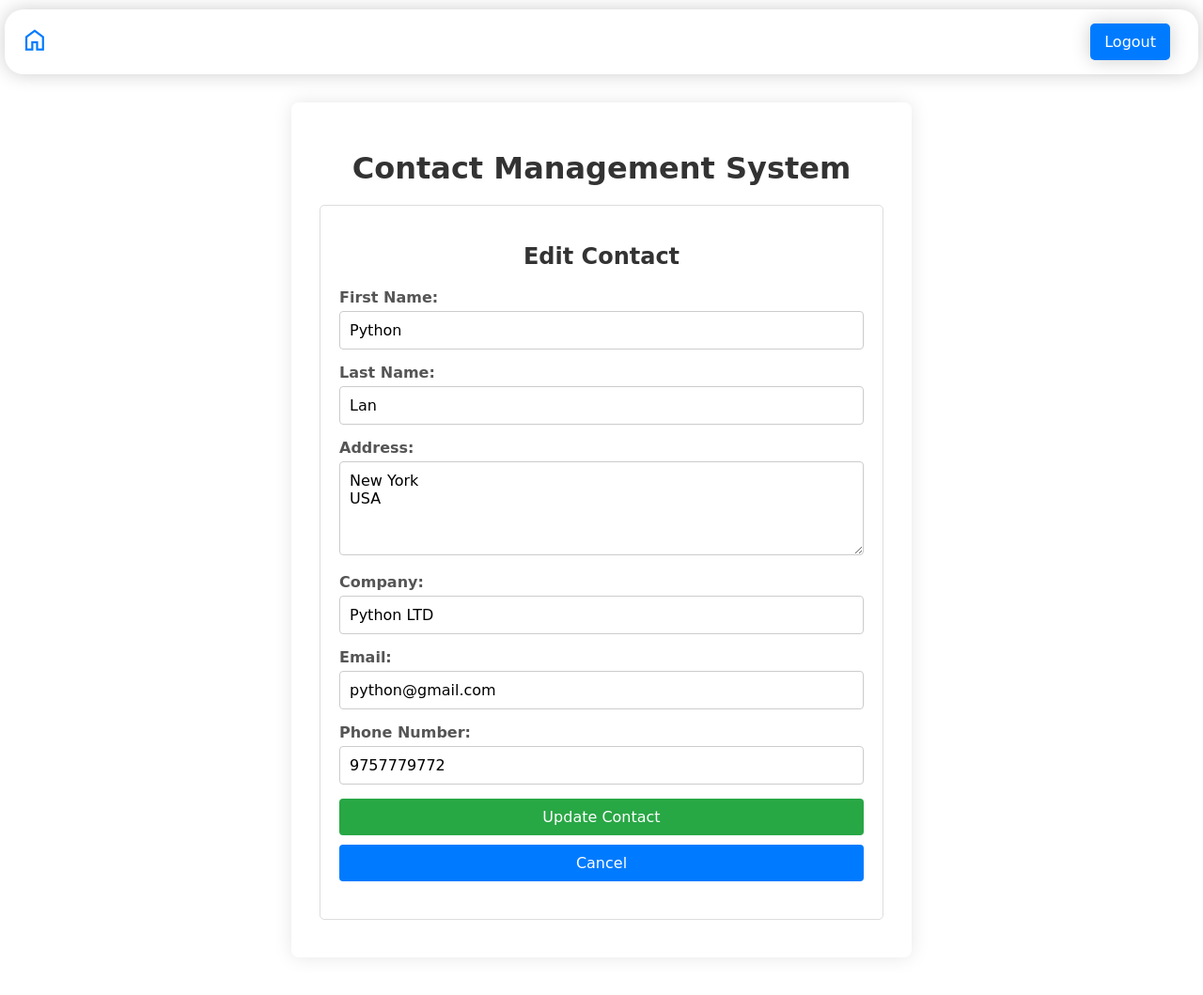
After one commit to joswinemmanuel/Contact-Management-System, a Flask app: page /edit/2 in a window 1280 px wide. The commit adds this page. Shown: the whole page at 94% size. Run offline with Flask 3, Linux system fonts and the light colour scheme; a user stored in the database is signed in.

Commit message:
Edit Contact feature added, both frontend and backend with notification capability

```diff
--- a/app.py
+++ b/app.py
@@ -108,7 +108,7 @@ def login():
                 session['user_id'] = user.id
                 session['first_name'] = user.first_name
                 session['last_name'] = user.last_name
-                flash(f"{session['first_name']} successfully Logged In", "primary")
+                flash(f"Welcome back, { session['first_name'] }! You have successfully logged in", "primary")
                 return redirect(url_for('contacts'))
             elif user:
                 flash("Password is incorrect", "danger")
@@ -123,7 +123,7 @@ def login():
 @login_required
 def logout():
     session.pop('user_id', None)
-    flash(f"{session['first_name']} successfully Logged out", "primary")
+    flash(f"Goodbye, { session['first_name'] }! You have been logged out safely", "primary")
     return redirect(url_for('login'))
 
 @app.route("/contacts")
@@ -186,22 +186,52 @@ def add_contact():
     flash("New contact added", "info")
     return redirect("/contacts")
 
+@app.route("/edit/<int:contact_id>", methods=["GET"])
+@login_required
+def edit_contact(contact_id):
+    with app.app_context():
+        contact = db.session.get(Contact, contact_id)
+        if contact and contact.created_by_user_id == session['user_id']:
+            return render_template("edit-contact.html", contact=contact)
+        else:
+            flash("Contact not found", "danger")
+            return redirect(url_for('contacts'))
+
+@app.route("/edit/<int:contact_id>", methods=["POST"])
+@login_required
+def update_contact(contact_id):
+    with app.app_context():
+        contact = db.session.get(Contact, contact_id)
+        if contact and contact.created_by_user_id == session['user_id']:
+            contact.first_name = request.form.get("first_name")
+            contact.last_name = request.form.get("last_name")
+            contact.address = request.form.get("address")
+            contact.company = request.form.get("company")
+            contact.email = request.form.get("email")
+            contact.phone_number = request.form.get("phone_number")
+            db.session.commit()
+            flash(f"Contact Edited", "info")
+            return redirect(url_for('contacts'))
+        else:
+            flash("Contact not found")
+            return redirect(url_for('contacts'))
+
+
 @app.route("/delete/<int:contact_id>", methods=["POST"])
 @login_required
 def delete_contact_mvc(contact_id):
     with app.app_context():
         contact = db.session.get(Contact, contact_id)
         if contact and contact.created_by_user_id == session['user_id']:
-            flash
             db.session.delete(contact)
             db.session.commit()
-        flash("Contact deleted")
+        flash("Contact Deleted")
         return redirect("/contacts")
 
 # REST API Routes
 
 @app.route("/api/contacts", methods=["GET"])
-def get_contacts():
+def get_contacts_api():
     with app.app_context():
         contacts = db.session.execute(db.select(Contact)).scalars().all()
         if contacts:
@@ -210,7 +240,7 @@ def get_contacts():
             return jsonify({"message": "No contacts available"}), 404
 
 @app.route("/api/contacts/<int:contact_id>", methods=["GET"])
-def get_contact(contact_id):
+def get_contact_api(contact_id):
     with app.app_context():
         contact = db.session.get(Contact, contact_id)
         if contact:
@@ -219,7 +249,7 @@ def get_contact(contact_id):
             return jsonify({"message": "Contact not found"}), 404
 
 @app.route("/api/contacts", methods=["POST"])
-def create_contact():
+def create_contact_api():
     data = request.get_json()
     if not data or "name" not in data or "email" not in data or "phone" not in data:
         return jsonify({"message": "Invalid data"}), 400
@@ -230,7 +260,7 @@ def create_contact():
         return jsonify({"id": new_contact.id, "name": new_contact.name, "email": new_contact.email, "phone": new_contact.phone}), 201
 
 @app.route("/api/contacts/<int:contact_id>", methods=["PUT"])
-def update_contact(contact_id):
+def update_contact_api(contact_id):
     with app.app_context():
         contact = db.session.get(Contact, contact_id)
         if not contact:
@@ -246,7 +276,7 @@ def update_contact(contact_id):
         return jsonify({"id": contact.id, "name": contact.name, "email": contact.email, "phone": contact.phone})
 
 @app.route("/api/contacts/<int:contact_id>", methods=["DELETE"])
-def delete_contact(contact_id):
+def delete_contact_api(contact_id):
     with app.app_context():
         contact = db.session.get(Contact, contact_id)
         if contact:
--- /dev/null
+++ b/templates/edit-contact.html
@@ -0,0 +1,64 @@
+<!DOCTYPE html>
+<html lang="en">
+
+<head>
+    <meta charset="UTF-8" />
+    <meta name="viewport" content="width=device-width, initial-scale=1.0" />
+    <title>Add Contacts</title>
+    <link rel="stylesheet" href="{{ url_for('static', filename='style.css') }}" />
+    <link rel="stylesheet"
+        href="https://fonts.googleapis.com/css2?family=Material+Symbols+Outlined:opsz,wght,FILL,GRAD@20..48,100..700,0..1,-50..200&icon_names=home" />
+</head>
+
+<body>
+    <div class="header">
+        <a href="{{ url_for('landing') }}" Register><span class="material-symbols-outlined">
+                home
+            </span></a>
+        <div class="auth-buttons">
+            <a href="{{ url_for('logout') }}" class="auth-button">Logout</a>
+        </div>
+    </div>
+
+    <div class="wrap">
+        <div class="container extra-margin-top extra-margin-bottom">
+            <h1>Contact Management System</h1>
+
+            <div class="add-contact">
+                <h2>Edit Contact</h2>
+                <form action="/edit/{{ contact.id }}" method="post" class="contact-form">
+                    <div class="form-group">
+                        <label for="first_name">First Name:</label>
+                        <input type="text" id="first_name" name="first_name" value="{{ contact.first_name }}" required>
+                    </div>
+                    <div class="form-group">
+                        <label for="last_name">Last Name:</label>
+                        <input type="text" id="last_name" name="last_name" value="{{ contact.last_name }}" required>
+                    </div>
+                    <div class="form-group">
+                        <label for="address">Address:</label>
+                        <textarea id="address" name="address" required>{{ contact.address }}</textarea>
+                    </div>
+                    <div class="form-group">
+                        <label for="company">Company:</label>
+                        <input type="text" id="company" name="company" value="{{ contact.company }}" required>
+                    </div>
+                    <div class="form-group">
+                        <label for="email">Email:</label>
+                        <input type="email" id="email" name="email" value="{{ contact.email }}" required />
+                    </div>
+                    <div class="form-group">
+                        <label for="phone">Phone Number:</label>
+                        <input type="text" id="phone_number" name="phone_number" value="{{ contact.phone_number }}"
+                            required>
+                    </div>
+                    <button type="submit" class="button primary">Update Contact</button>
+
+                    <a href="/contacts" class="link-button" style="margin-top: 10px;">Cancel</a>
+                </form>
+            </div>
+        </div>
+    </div>
+</body>
+
+</html>
```
Also changed, not shown: static/style.css (+31 -17 lines), templates/contacts.html (+12 -1 lines), instance/contacts.db.
